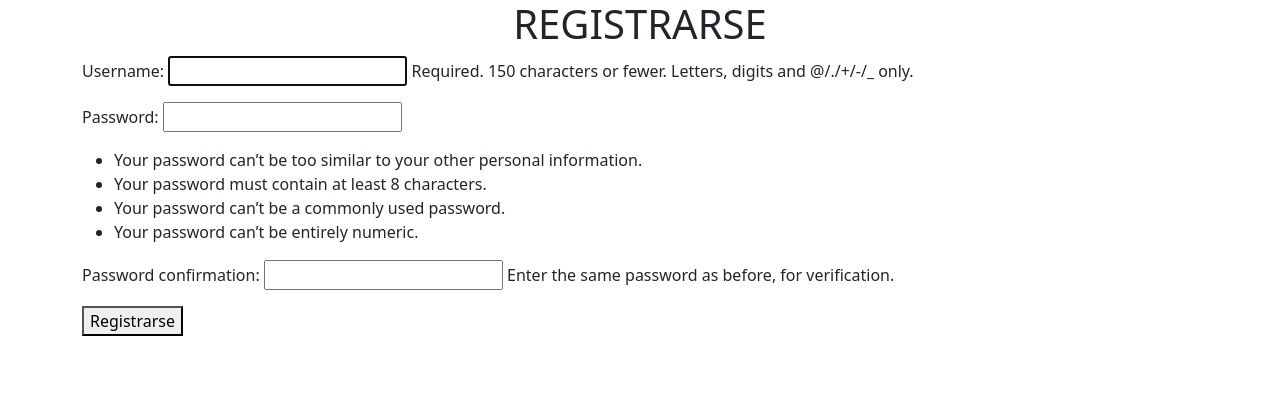
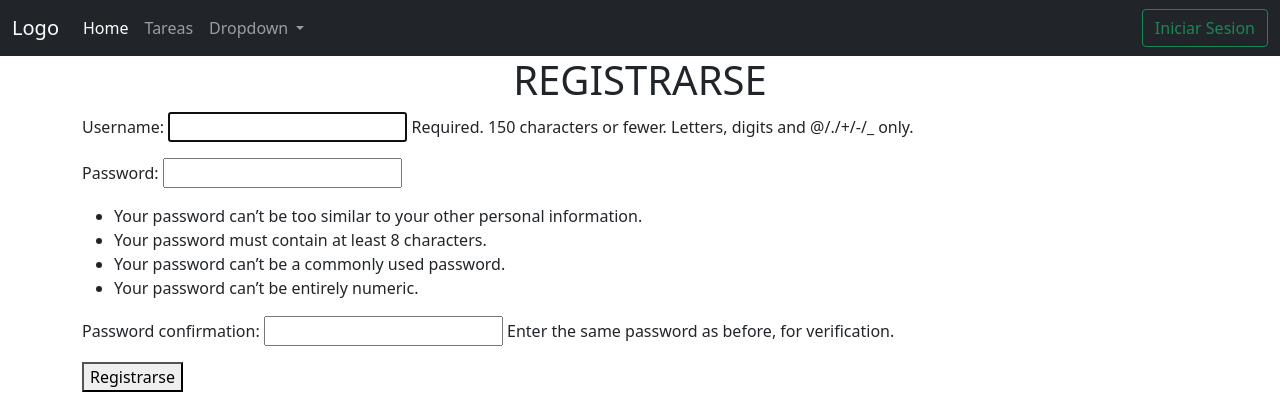
Before and after one commit to kevinserrano01/CRUD_FULL_DJANGO, a Django app: page /signup/ in a window 1280 px wide. Shown: the top 420 px of the page. Run offline with Django 4.2, Linux system fonts and the light colour scheme.

Commit message:
templates y condicionales
Agregue un template como base para colocar el navbar y las linkie a las demas templates con un extends.

```diff
--- /dev/null
+++ b/tasks/templates/base.html
@@ -0,0 +1,63 @@
+<!doctype html>
+<html lang="en">
+<head>
+    <meta charset="UTF-8">
+    <meta name="viewport" content="width=device-width, user-scalable=no, initial-scale=1.0, maximum-scale=1.0, minimum-scale=1.0">
+    <meta http-equiv="X-UA-Compatible" content="ie=edge">
+    <!--  Bootstrap  -->
+    <link href="https://cdn.jsdelivr.net/npm/bootstrap@5.0.2/dist/css/bootstrap.min.css" rel="stylesheet" integrity="sha384-EVSTQN3/azprG1Anm3QDgpJLIm9Nao0Yz1ztcQTwFspd3yD65VohhpuuCOmLASjC" crossorigin="anonymous">
+    <title>Django CRUD aplication</title>
+</head>
+<body>
+    <!--  Navbar  -->
+    <nav class="navbar navbar-expand-lg navbar-dark bg-dark">
+      <div class="container-fluid">
+        <a class="navbar-brand" href="#">Logo</a>
+        <button class="navbar-toggler" type="button" data-bs-toggle="collapse" data-bs-target="#navbarSupportedContent" aria-controls="navbarSupportedContent" aria-expanded="false" aria-label="Toggle navigation">
+          <span class="navbar-toggler-icon"></span>
+        </button>
+        <div class="collapse navbar-collapse" id="navbarSupportedContent">
+          <ul class="navbar-nav me-auto mb-2 mb-lg-0">
+            <li class="nav-item">
+              <a class="nav-link active" aria-current="page" href="/">Home</a>
+            </li>
+            <li class="nav-item">
+              <a class="nav-link" href="/tasks">Tareas</a>
+            </li>
+            <li class="nav-item dropdown">
+              <a class="nav-link dropdown-toggle" href="#" id="navbarDropdown" role="button" data-bs-toggle="dropdown" aria-expanded="false">
+                Dropdown
+              </a>
+              <ul class="dropdown-menu" aria-labelledby="navbarDropdown">
+                <li><a class="dropdown-item" href="#">Action</a></li>
+                <li><a class="dropdown-item" href="#">Another action</a></li>
+                <li><hr class="dropdown-divider"></li>
+                <li><a class="dropdown-item" href="#">Something else here</a></li>
+              </ul>
+            </li>
+          </ul>
+            <div class="d-flex">
+                <!-- <input class="form-control me-2" type="search" placeholder="Search" aria-label="Search"> Buscar tarea en barra search-->
+                {% if user.is_authenticated %}
+                <a href="/cerrarSesion">
+                     <button class="btn btn-outline-success" type="submit">Cerrar Sesion</button>
+                 </a>
+                {% else %}
+                <a href="/signup">
+                     <button class="btn btn-outline-success" type="submit">Iniciar Sesion</button>
+                 </a>
+                {% endif %}
+
+            </div>
+
+        </div>
+      </div>
+    </nav>
+
+    <!--  Contenido de otras paginas a futuro  -->
+    {% block content %}
+    {% endblock %}
+
+<script src="https://cdn.jsdelivr.net/npm/bootstrap@5.0.2/dist/js/bootstrap.bundle.min.js" integrity="sha384-MrcW6ZMFYlzcLA8Nl+NtUVF0sA7MsXsP1UyJoMp4YLEuNSfAP+JcXn/tWtIaxVXM" crossorigin="anonymous"></script>
+</body>
+</html>
--- a/tasks/templates/home.html
+++ b/tasks/templates/home.html
@@ -8,6 +8,11 @@
     <title>Inicio</title>
 </head>
 <body>
+    {% extends  'base.html' %}
+
+    {% block content %}
     <h1>Inicio</h1>
+    {% endblock %}
+
 </body>
 </html>
--- a/tasks/templates/signup.html
+++ b/tasks/templates/signup.html
@@ -9,7 +9,9 @@
     <title>REGISTRARSE</title>
 </head>
 <body>
+    {% extends  'base.html' %}
 
+    {% block content %}
     <div class="container">
         <h1 class="text-center">REGISTRARSE</h1>
         <form action="/signup/" method="POST">
@@ -18,7 +20,7 @@
             <button>Registrarse</button>
         </form>
     </div>
-
+    {% endblock %}
 
 <script src="https://cdn.jsdelivr.net/npm/bootstrap@5.0.2/dist/js/bootstrap.bundle.min.js" integrity="sha384-MrcW6ZMFYlzcLA8Nl+NtUVF0sA7MsXsP1UyJoMp4YLEuNSfAP+JcXn/tWtIaxVXM" crossorigin="anonymous"></script>
 </body>
--- a/tasks/templates/tasks.html
+++ b/tasks/templates/tasks.html
@@ -5,6 +5,11 @@
     <title>Title</title>
 </head>
 <body>
+    {% extends  'base.html' %}
+
+    {% block content %}
     <h1>Tareas</h1>
+    {% endblock %}
+
 </body>
 </html>
--- a/tasks/views.py
+++ b/tasks/views.py
@@ -4,13 +4,13 @@ from django.contrib.auth.models import User # Modelo de usuario
 from django.contrib.auth import login # Crea cookie por nosotros
 from django.db import IntegrityError
 
-# Create your views here.
+
 def home(request):
     """Inicio"""
     return render(request, 'home.html')
 
 def signup(request):
-    """Permite registrar usuario"""
+    """Funcion que permite registrar usuario"""
     if request.method == 'GET': # Envia formulario
         return render(request, 'signup.html', {
             'form': UserCreationForm
@@ -25,7 +25,7 @@ def signup(request):
                 usuario.save() # save user in database
                 login(request, usuario) # Crea cookie en el navegador para ver si las tareas son de este usuario o no.
                 return redirect('tasks') # redireccionar a tareas
-            except IntegrityError:
+            except IntegrityError: # Manejamos el error de la base de datos en caso de que ya exista un usuario
                 return render(request, 'signup.html', {
                     'form': UserCreationForm,
                     "error": 'El usuario ya existe!'
@@ -37,4 +37,5 @@ def signup(request):
                 })
 
 def tasks(request):
+    """Funcion que muestra la lista de tareas del usuario"""
     return render(request, 'tasks.html')
```
